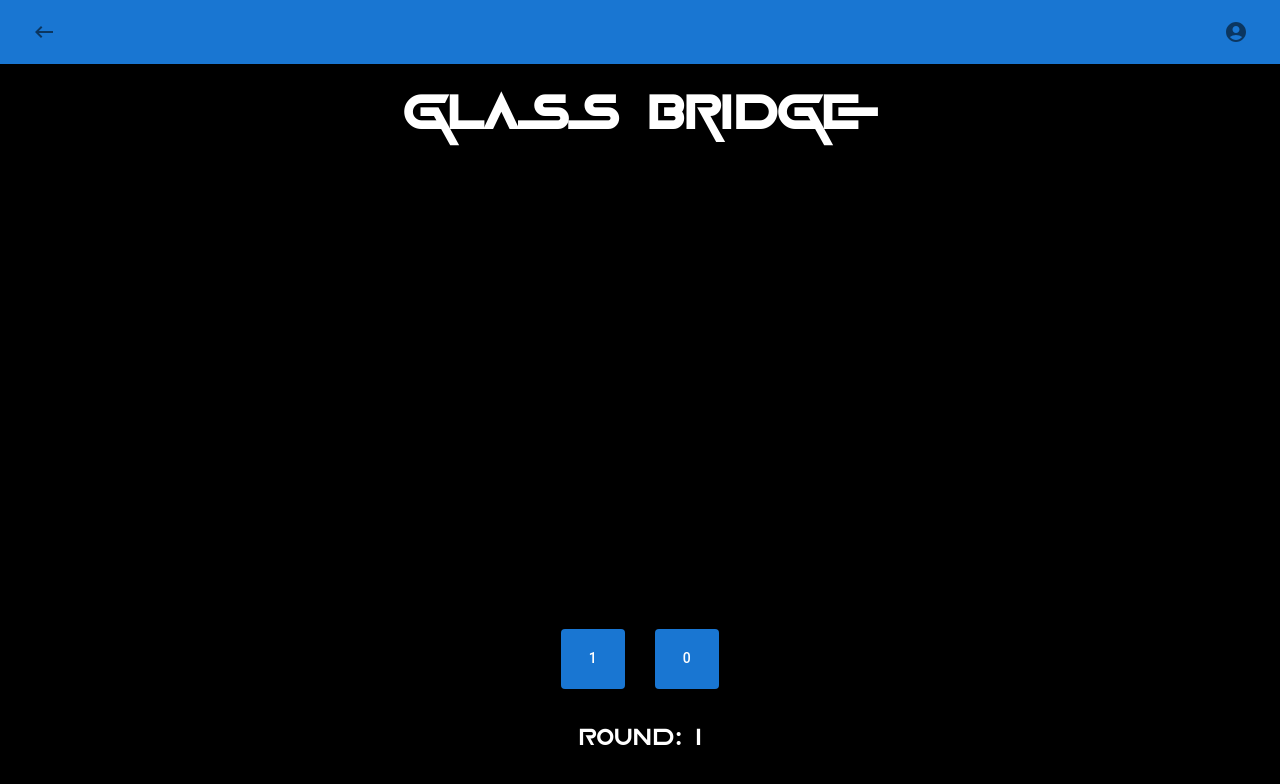
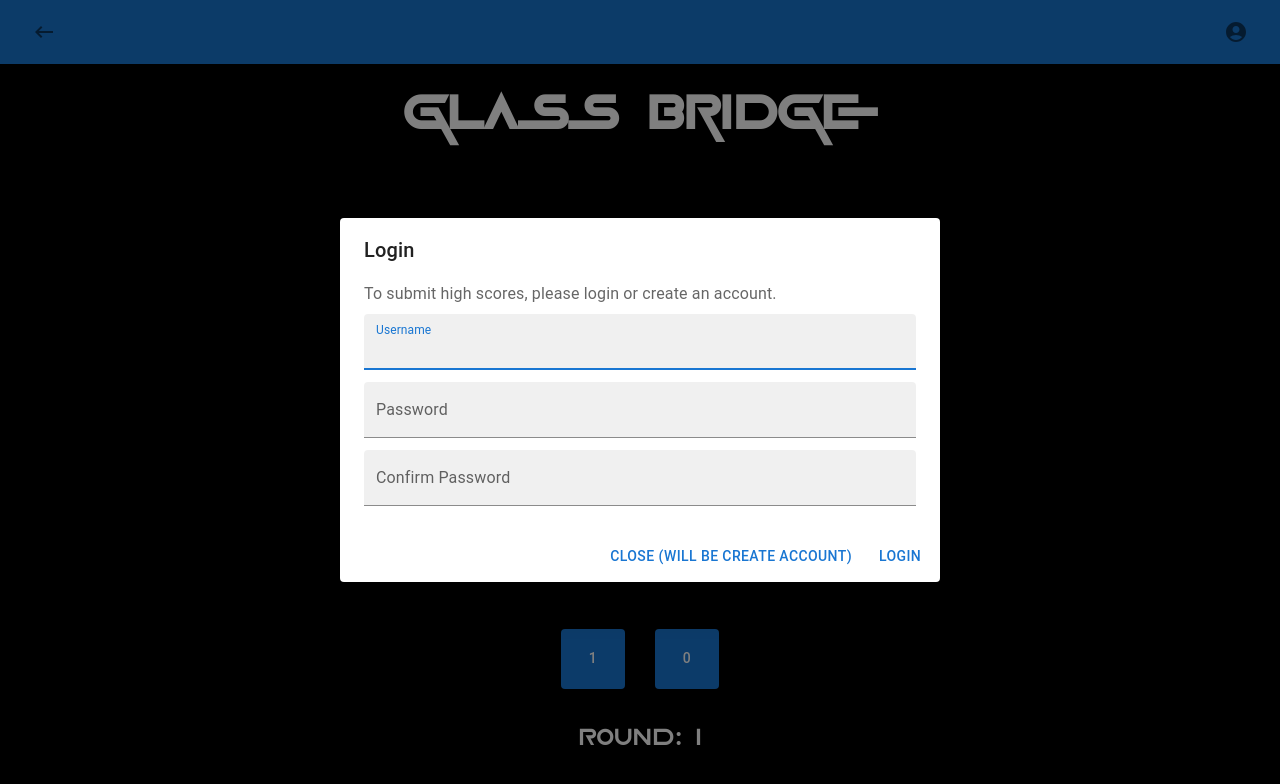
Before and after one commit to Software-Squids/Glass-Bridge-Memory-Game, a React (Create React App) app: page /Play in a window 1280 px wide. Both pictures are taken after a click on the button 1236 px from the left and 32 px from the top of the page. Shown: the top 784 px of the page. Built offline with nearby package versions, Linux system fonts and the light colour scheme.

Commit message:
Testing POST requests to the Users API

```diff
--- a/src/components/TransparentAppBar/UserButton.jsx
+++ b/src/components/TransparentAppBar/UserButton.jsx
@@ -1,19 +1,113 @@
-import React from 'react';
+import React, { useState } from 'react';
+import { useRecoilState } from 'recoil';
+import styled from 'styled-components';
 import { MdAccountCircle } from 'react-icons/md';
-import styled from 'styled-components';
-import IconButton from '@mui/material/IconButton';
+import { Button, IconButton, TextField, Dialog, DialogActions, DialogContent,
+         DialogContentText, DialogTitle } from '@mui/material';
+
+import { username, password, confirm_password, account_key } from '../../states';
 
 
 const StyledUser = styled(IconButton)`
   color: #DF245C;
 `;
 
+const StyledDialog = styled(Dialog)`
+`
 
-function UserButton() {
+
+function UserButton(props) {
+  const [open, setOpen] = useState(false);
+
+  const [usrname, setUsername] = useRecoilState(username);
+  const [passwd, setPasswd] = useRecoilState(password);
+  const [confirm_passwd, setConfirmPasswd] = useRecoilState(confirm_password);
+  const [key, setKey] = useRecoilState(account_key)
+
+  const handleOpen = () => {
+    setOpen(true);
+  };
+
+  const handleClose = () => {
+    setOpen(false);
+  };
+
+  function handleUser(event) {
+    setUsername(event.target.value);
+  }
+
+  function handlePassword(event) {
+    setPasswd(event.target.value);
+  }
+
+  function handleConfirmPassword(event) {
+    setConfirmPasswd(event.target.value);
+  }
+
+  const login = () => {
+    // TODO: make response prettier and actually log the user in
+    // Currently, this is just changing states and attempting a login.
+    fetch('https://glass-bridge.herokuapp.com/api/v1/user/signin', {
+      method: 'POST',
+      body: new URLSearchParams({
+        'username': usrname,
+        'password': passwd
+      })
+    })
+    .then((response) => {
+      return response.json();
+    })
+    .then((myJson) => {
+      alert("Username: " + usrname + "\nPassword: " + passwd + "\n\n" + JSON.stringify(myJson));
+    })
+  }
+
   return (
-    <StyledUser>
+    <>
+    <StyledUser onClick={handleOpen}>
       <MdAccountCircle />
     </StyledUser>
+    <StyledDialog open={open} onClose={handleClose}>
+      <DialogTitle>Login</DialogTitle>
+      <DialogContent>
+        <DialogContentText>
+          To submit high scores, please login or create an account.
+        </DialogContentText>
+        <TextField onChange={handleUser}
+          autoFocus
+          id="username"
+          label="Username"
+          type="text"
+          autoComplete='off'
+          fullWidth
+          margin="dense"
+          variant="filled"
+        />
+        <TextField onChange={handlePassword}
+          id="password"
+          label="Password"
+          type="password"
+          autoComplete="off"
+          fullWidth
+          margin="dense"
+          variant="filled"
+        />
+        <TextField onChange={handleConfirmPassword}
+          id="confirm_password"
+          label="Confirm Password"
+          type="password"
+          autoComplete="off"
+          fullWidth
+          margin="dense"
+          variant="filled"
+        />
+      </DialogContent>
+      <DialogActions>
+        <Button onClick={handleClose}>Close (will be Create Account)</Button>
+        <Button onClick={login}>Login</Button>
+      </DialogActions>
+    </StyledDialog>
+    </>
   )
 }
 export { UserButton };
--- a/src/states/index.js
+++ b/src/states/index.js
@@ -1,3 +1,5 @@
 import { rows, cols, round, turn, twoPlayer, hasLost, board } from './gameStates';
+import { username, password, confirm_password, account_key } from './userStates';
 
-export { rows, cols, round, turn, twoPlayer, hasLost, board };
+export { rows, cols, round, turn, twoPlayer, hasLost, board,
+         username, password, confirm_password, account_key };
--- /dev/null
+++ b/src/states/userStates.js
@@ -0,0 +1,22 @@
+import { atom } from 'recoil';
+
+const username = atom({
+  key: 'username',
+  default: ''
+});
+
+const password = atom({
+  key: 'password',
+  default: ''
+});
+
+const confirm_password = atom({
+  key: 'confirm_password',
+  default: ''
+});
+
+const account_key = atom({
+  key: 'account_key',
+  default: ''
+})
+export { username, password, confirm_password, account_key };
```
